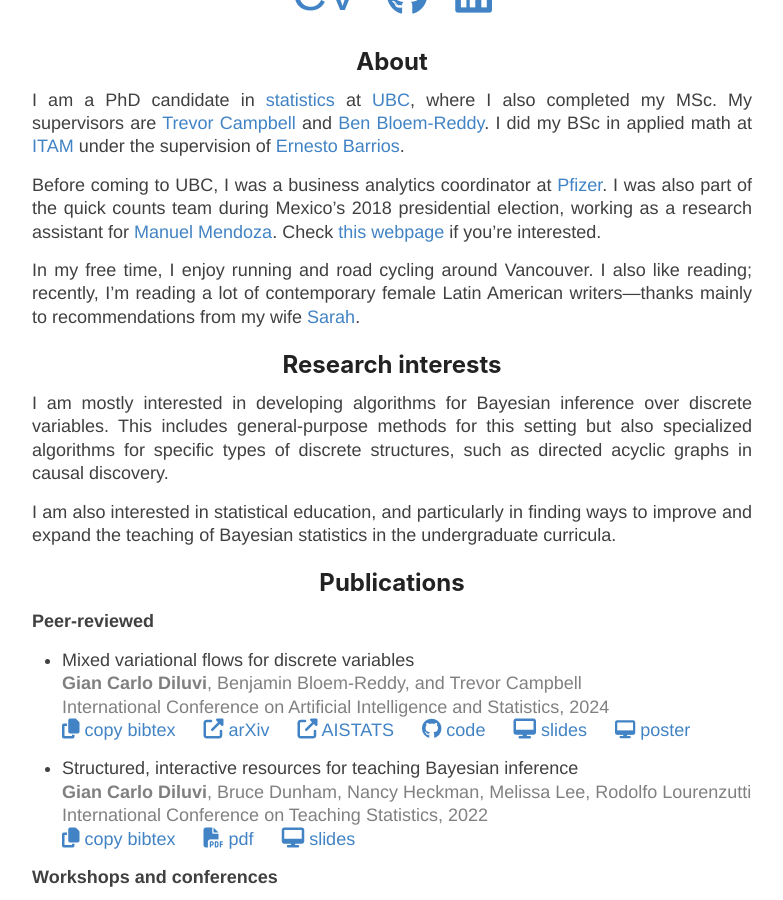
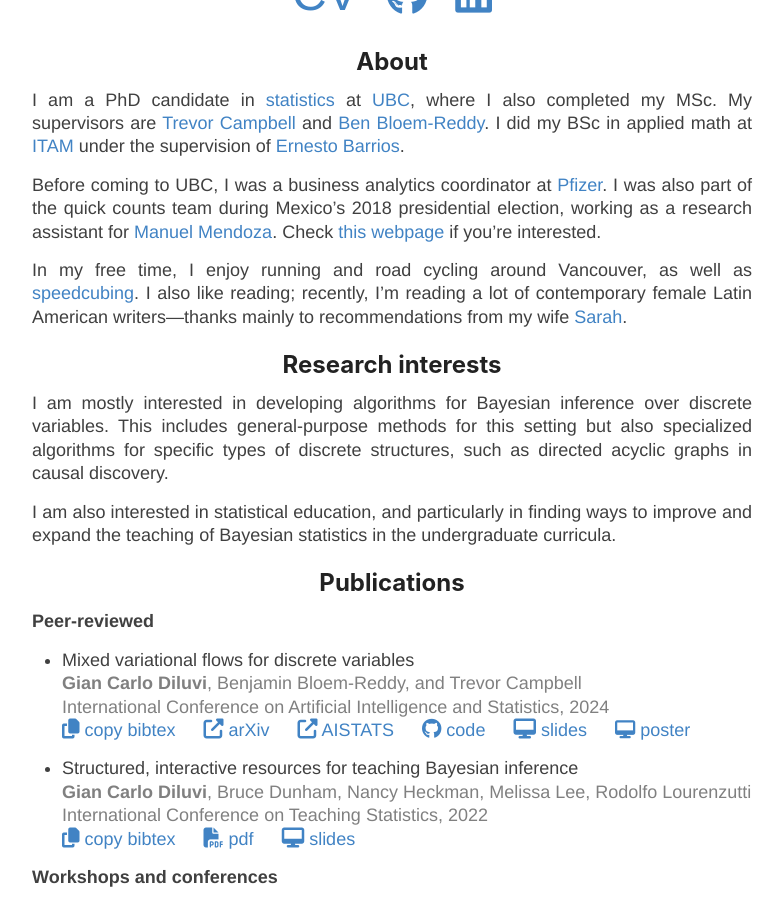
Before and after one commit to giankdiluvi/giankdiluvi.github.io, a Jekyll site: the page built from index.md, in a window 1280 px wide and 900 px high, scrolled down 485 px. Shown: the whole window, without its empty margins (248-1031 px from the left). Built offline with Jekyll 4.4.1, drawn with Linux system fonts in a browser that asks for light colours; nearby versions of some CDN libraries; our own code applies the rules of GitHub Pages for plain Markdown files.

Commit message:
add wca to profile

```diff
--- a/index.md
+++ b/index.md
@@ -20,7 +20,8 @@ working as a research assistant for
 [Manuel Mendoza](https://facultad.itam.mx/en/facultad/manuel-mendoza-ramirez).
 Check [this webpage](./quickcounts) if you're interested.
 
-In my free time, I enjoy running and road cycling around Vancouver.
+In my free time, I enjoy running and road cycling around Vancouver,
+as well as [speedcubing](https://www.worldcubeassociation.org/persons/2012DILU01).
 I also like reading;
 recently, I'm reading a lot of
 contemporary female Latin American writers&mdash;thanks
```
Also changed, not shown: 2 other files.
